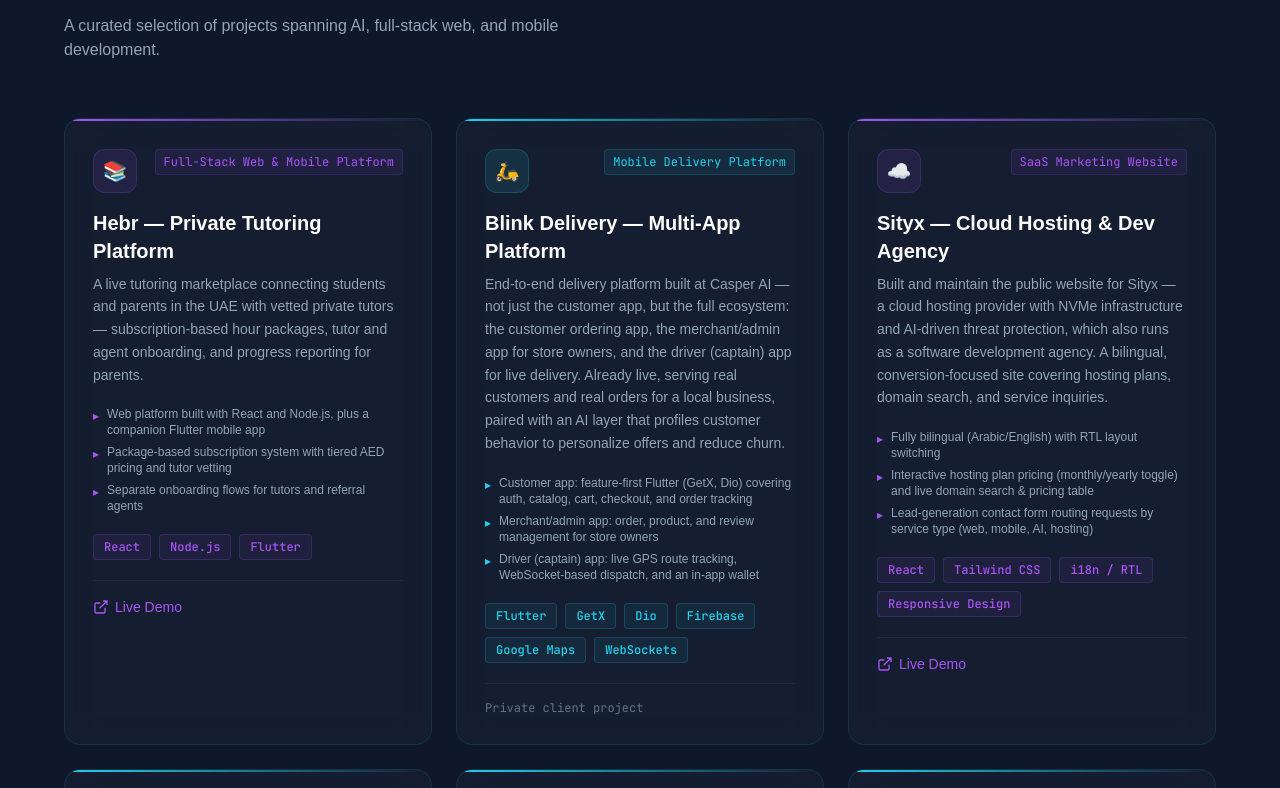
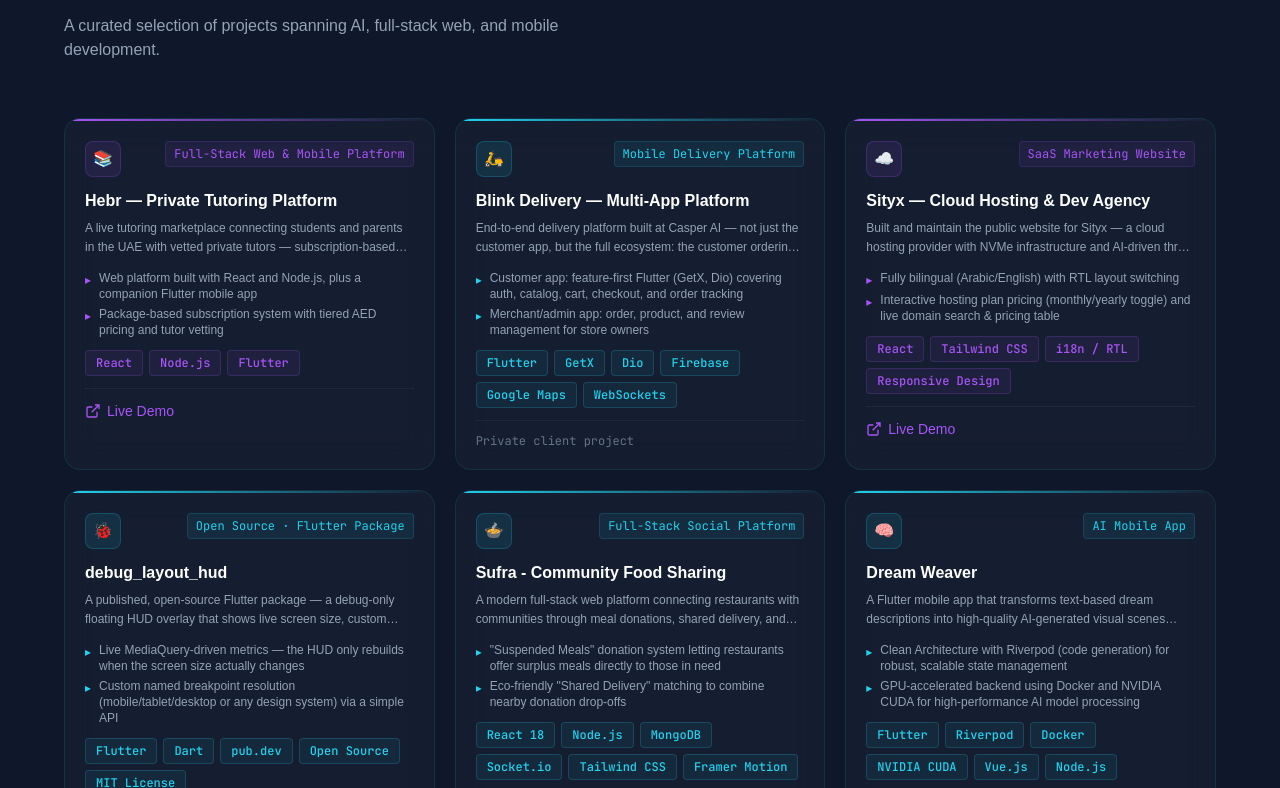
Before and after one commit to r1356-w/Rand-Portfolio, a React (Create React App) app: page / in a window 1280 px wide. Shown: the part 992-1780 px from the top of the page. Built offline with nearby package versions, Linux system fonts and the light colour scheme; no server answers; a web font is replaced by a local one.

Commit message:
Compact project card layout
Tighten padding, shrink icon/title, cap description to 2 lines
and highlights to 2 bullets so cards read at a glance instead of
sprawling — needed once the grid grew to 10 projects.

```diff
--- a/src/components/Projects/ProjectCard.js
+++ b/src/components/Projects/ProjectCard.js
@@ -27,11 +27,11 @@
         style={{ background: `linear-gradient(90deg, ${project.accent}, transparent)` }}
       />
 
-      <div className="p-6 md:p-7">
+      <div className="p-5">
         {/* Header row */}
-        <div className="flex items-start justify-between mb-4">
+        <div className="flex items-start justify-between mb-3">
           <div
-            className="w-11 h-11 rounded-xl flex items-center justify-center text-xl"
+            className="w-9 h-9 rounded-lg flex items-center justify-center text-base"
             style={{
               background: `rgba(${project.accentRgb}, 0.1)`,
               border: `1px solid rgba(${project.accentRgb}, 0.2)`,
@@ -54,19 +54,19 @@
         </div>
 
         {/* Title */}
-        <h3 className="font-display text-xl font-semibold text-white mb-2 group-hover:text-gradient-cyan">
+        <h3 className="font-display text-base font-semibold text-white mb-1.5 group-hover:text-gradient-cyan">
           {project.title}
         </h3>
 
         {/* Description */}
-        <p className="text-slate-400 text-sm leading-relaxed mb-5">
+        <p className="text-slate-400 text-xs leading-relaxed mb-3 line-clamp-2">
           {project.description}
         </p>
 
         {/* Features */}
-        <ul className="space-y-1.5 mb-5">
-          {project.highlights.map((h, i) => (
-            <li key={i} className="flex items-start gap-2 text-xs text-slate-400">
+        <ul className="space-y-1 mb-3">
+          {project.highlights.slice(0, 2).map((h, i) => (
+            <li key={i} className="flex items-start gap-2 text-xs text-slate-400 line-clamp-1">
               <span style={{ color: project.accent }} className="mt-0.5 shrink-0">▸</span>
               {h}
             </li>
@@ -74,7 +74,7 @@
         </ul>
 
         {/* Tech stack */}
-        <div className="flex flex-wrap gap-2 mb-5">
+        <div className="flex flex-wrap gap-1.5 mb-3">
           {project.stack.map((tech) => (
             <span key={tech} className="tag" style={{
               color: project.accent,
@@ -87,7 +87,7 @@
         </div>
 
         {/* Links */}
-        <div className="flex items-center gap-4 pt-4 border-t border-white/5">
+        <div className="flex items-center gap-4 pt-3 border-t border-white/5">
           {project.github && (
             <a
               href={project.github}
--- a/src/components/Projects/Projects.js
+++ b/src/components/Projects/Projects.js
@@ -192,7 +192,7 @@
         </motion.div>
 
         {/* Cards */}
-        <div className="grid md:grid-cols-2 lg:grid-cols-3 gap-6">
+        <div className="grid md:grid-cols-2 lg:grid-cols-3 gap-5">
           {projects.map((project, i) => (
             <ProjectCard key={project.id} project={project} index={i} />
           ))}
```
